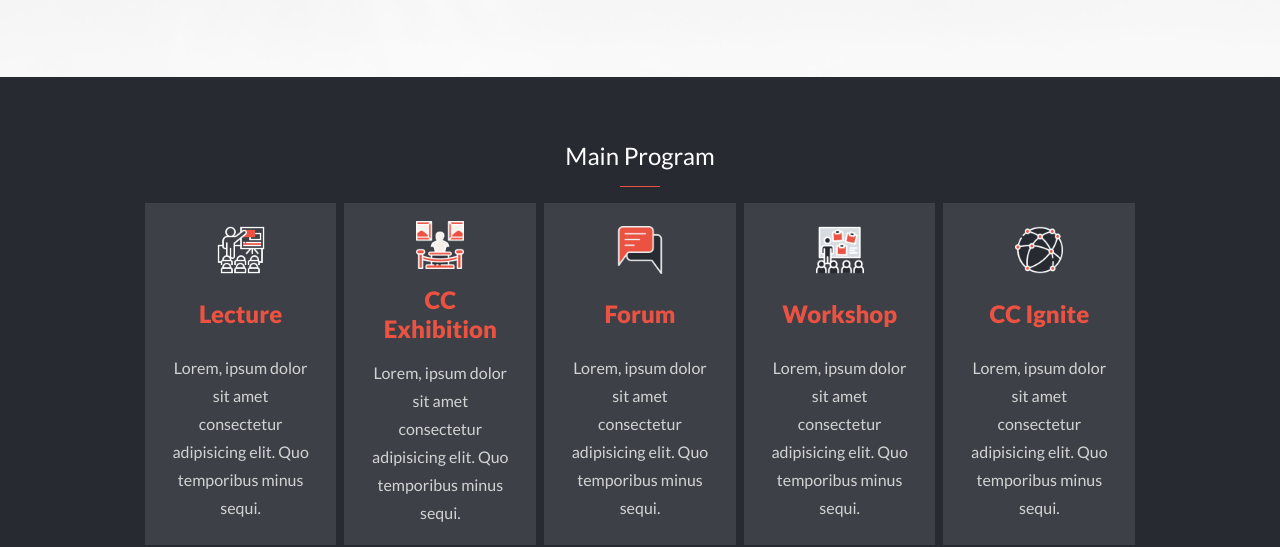
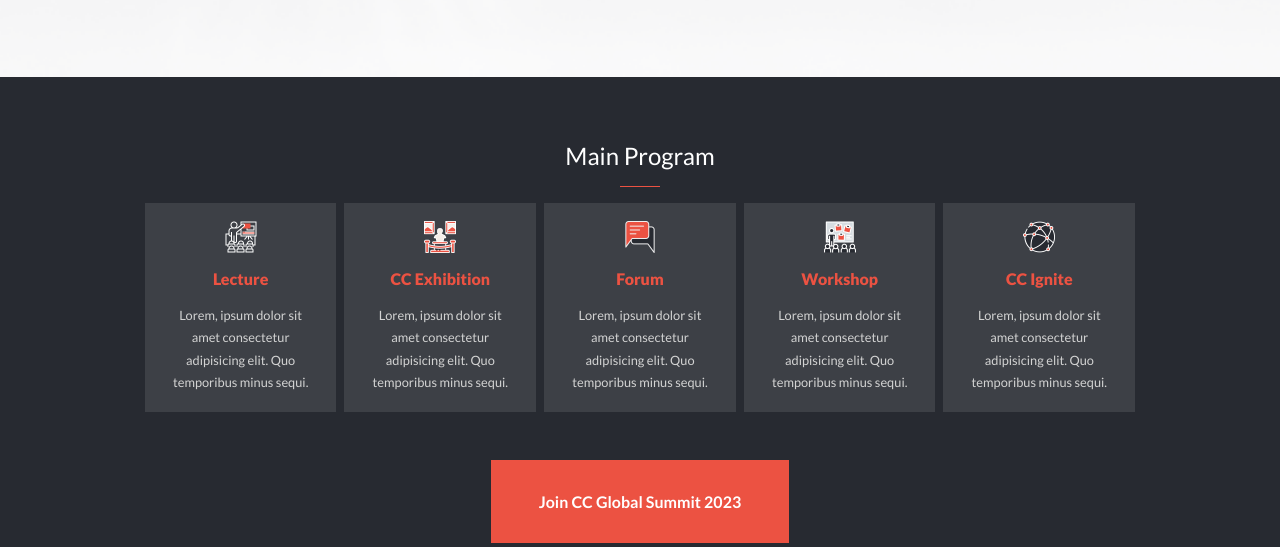
Before and after one commit to MuhammadUsmanAslam/programmer-summit, a website: page index.html in a window 1280 px wide. Shown: the part 434-981 px from the top of the page. Drawn offline with Linux system fonts and the light colour scheme.

Commit message:
Adjust logo-section alignments, Update README.md and adjust program section font-size

```diff
--- a/index.css
+++ b/index.css
@@ -45,8 +45,8 @@
   border: 2px solid var(--color-tertiary);
 }
 
-.program img {
-  width: 3em;
+.program-item img {
+  width: 2em;
   height: auto;
   justify-self: center;
   align-content: flex-start;
@@ -55,8 +55,11 @@
 
 .program-item h4 {
   color: var(--color-secondary);
-  font-size: 1.5rem;
   font-weight: 800;
+}
+
+.program-item p {
+  font-size: 0.8rem;
 }
 
 /* Program Section Ends Here */
--- a/index.html
+++ b/index.html
@@ -42,6 +42,8 @@
     </header>
     <!-- Header Section Ends Here -->
 
+    <main>
+
         <!-- Headline Section Starst Here -->
         <section class="headline">
             <h6 class="headline__greetings-heading">"Hello! Sharing world"</h6>
@@ -49,7 +51,8 @@
                 <h1>Programmer Summit 2023</h1>
                 <img src="./assets/heading-bg.jpeg" alt="">
             </div>
-        <p class="headline-description">Lorem, ipsum dolor sit amet consectetur adipisicing elit. Quo temporibus minus
+            <p class="headline-description">Lorem, ipsum dolor sit amet consectetur adipisicing elit. Quo temporibus
+                minus
                 sequi officiis incidunt odio libero a neque magnam voluptatum expedita eaque.</p>
             <h2 class="headline-date">2023.10.15(THU) ~ 16(FRI)</h2>
             <h6 class="headline-address">@ National Museum of Korea, Art center Nabi and more</h6>
@@ -112,6 +115,7 @@
             </div>
         </section>
         <!-- Partners Section Ends Here -->
+    </main>
 
     <!-- Footer Section Starts Here -->
     <footer>
--- a/style.css
+++ b/style.css
@@ -57,6 +57,7 @@
   font-size: 1rem;
   color: white;
   margin: 3em 0;
+  cursor: pointer;
 }
 
 /* Header Styles Starts Here */
```
Also changed, not shown: about.css (+5 -2 lines), about.html (+8 -2 lines), README.md. Lines whose indentation alone changed are shown as unchanged.
